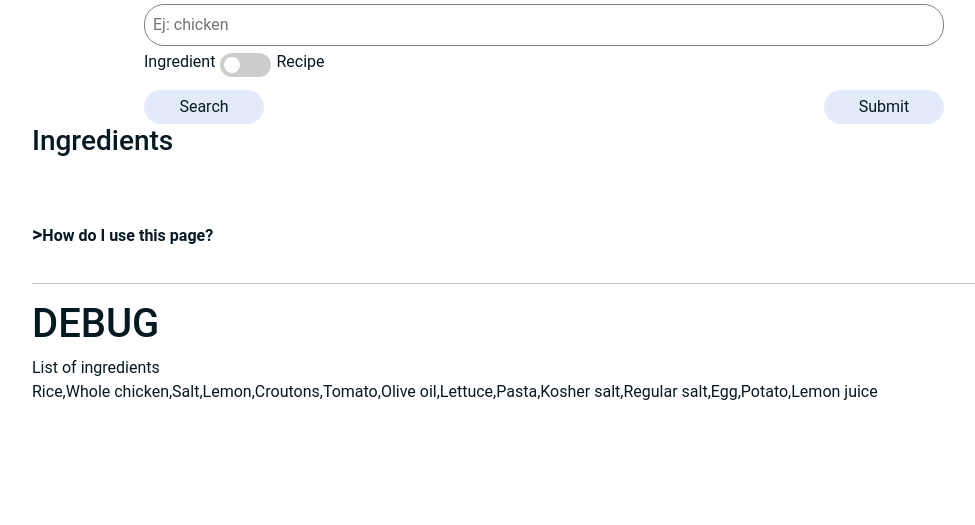
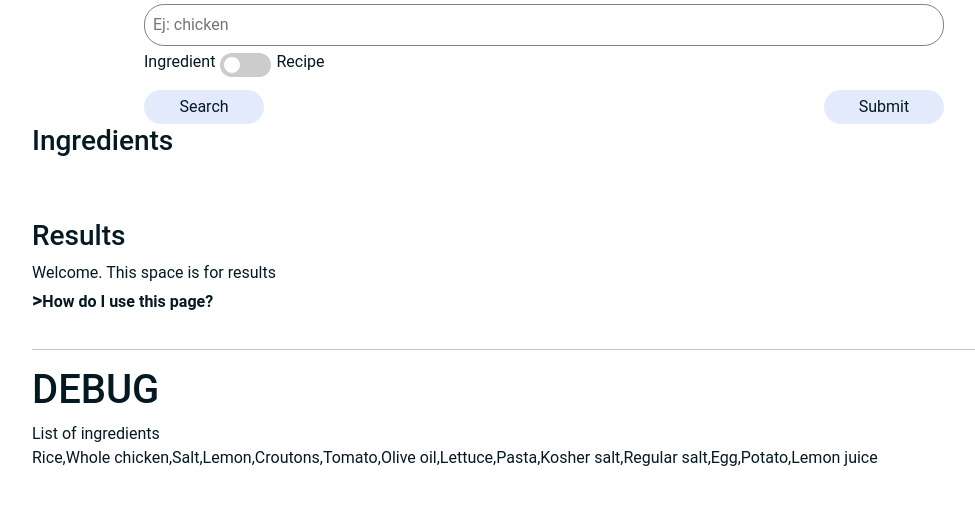
Before and after one commit to MRivadeneira92/cs50w-final-project, a Django app: page / in a window 1280 px wide. Shown: the part 108-633 px from the top of the page, without its empty margins (96-1071 px from the left). Run offline with Django 5.2, Linux system fonts and the light colour scheme.

Commit message:
Clear button moved

```diff
--- a/cookbook/static/cookbook/cookbook.js
+++ b/cookbook/static/cookbook/cookbook.js
@@ -66,7 +66,6 @@ document.addEventListener('DOMContentLoaded', () => {
     /* submit list and search for recipe */
 
     btnSubmit.addEventListener('click', () => {
-        console.log("hey");
         if (ingredientIdList.length != 0){
             document.querySelector("#results-cell-container").innerHTML = "";
             if (checkResults() == true){
@@ -75,13 +74,12 @@ document.addEventListener('DOMContentLoaded', () => {
                 .then(list => {
                     console.log("response is" + list)
                     if(list["recipe_id"] == "None") {
-                        document.querySelector("#results-cell-container").innerHTML = `<div id="results-info">No results<button class="button-style" onclick="clearContainer()">
-                        Clear</button></div>`
+                        document.querySelector("#results-cell-container").innerHTML = 'No results';
+                        document.querySelector("#btn-clear").style.display = "block";
                         noResults = true;
                     }
                     else {
-                        document.querySelector('#results-container').innerHTML += `<div id="results-info"><h2>This is what we found</h2>
-                        <button class="button-style" onclick="clearContainer()">Clear</button></div>`;
+                        document.querySelector("#btn-clear").style.display = "block";
                         var numResults= Object.keys(list).length;
                         for (let i = 0; i < numResults; i++) {
                             document.querySelector('#results-cell-container').innerHTML += recipeContainer(list[i]);
@@ -148,6 +146,7 @@ function clearContainer() {
     document.querySelector("#results-info").remove();
     showResults = false;
     noResults = false;
+    document.querySelector("#btn-clear").display = "none";
 }
 
 function makeUpper(string) {
--- a/cookbook/static/cookbook/style.css
+++ b/cookbook/static/cookbook/style.css
@@ -284,6 +284,10 @@ border-radius: 50%;
     transition: padding 0.5s, font-size 0.5s;
 }
 
+#results-info button {
+    margin-left: 5px;
+}
+
 .result-name {
     margin-bottom: 1rem;
     font-style: italic;
--- a/cookbook/templates/cookbook/homepage.html
+++ b/cookbook/templates/cookbook/homepage.html
@@ -28,7 +28,11 @@
         </div>
     </section>
     <section id="results-container">
-        <div id="results-cell-container"></div>
+        <div style="display: flex; flex-direction: row;">
+            <h3>Results</h3>
+            <button id="btn-clear" class="button-style" onclick="clearContainer()" style="margin-left:5px; display:none">Clear Results</button>
+        </div>
+        <div id="results-cell-container">Welcome. This space is for results </div>
     </section>
     <section id="info">
         <div id="info-toggle">
```
